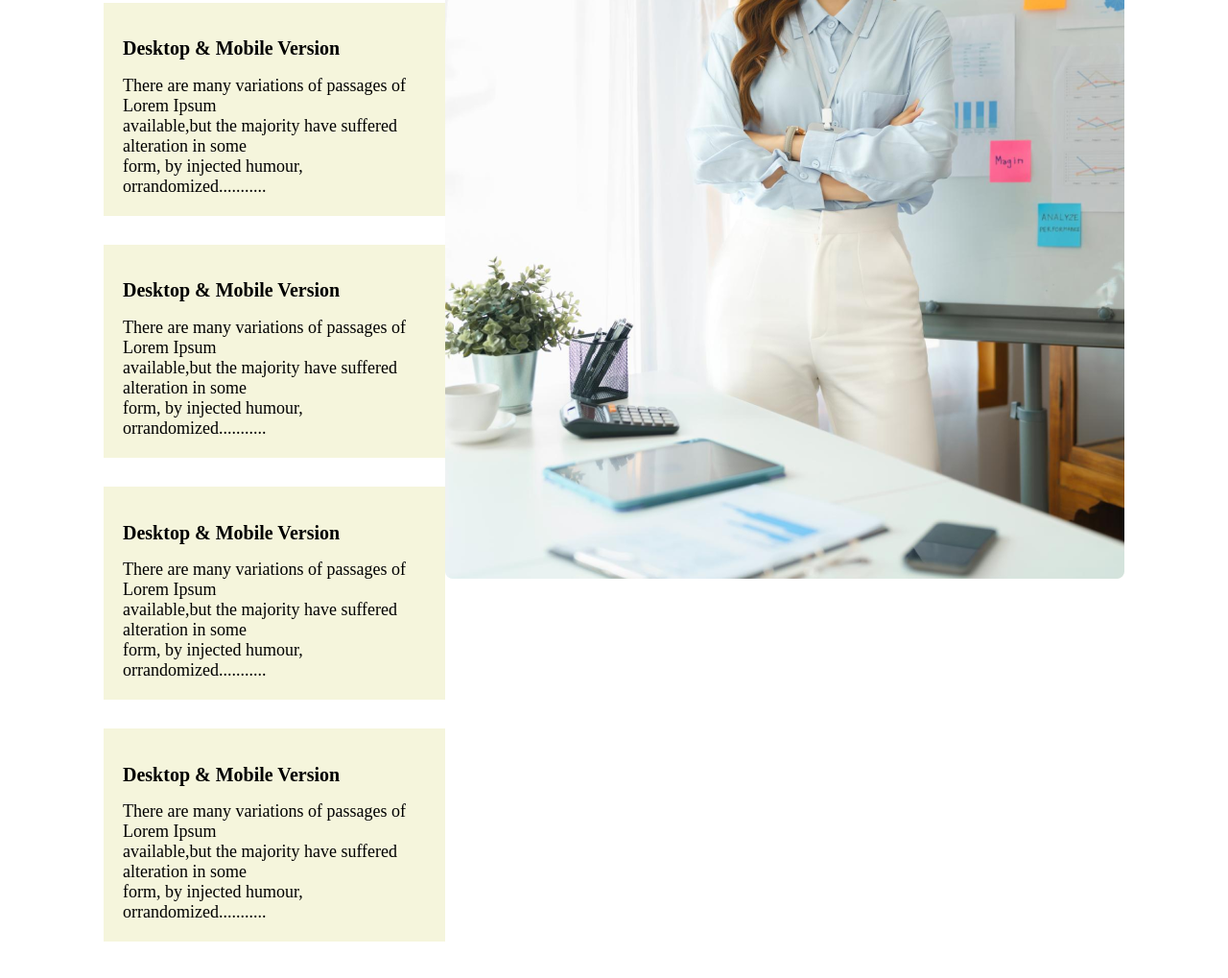
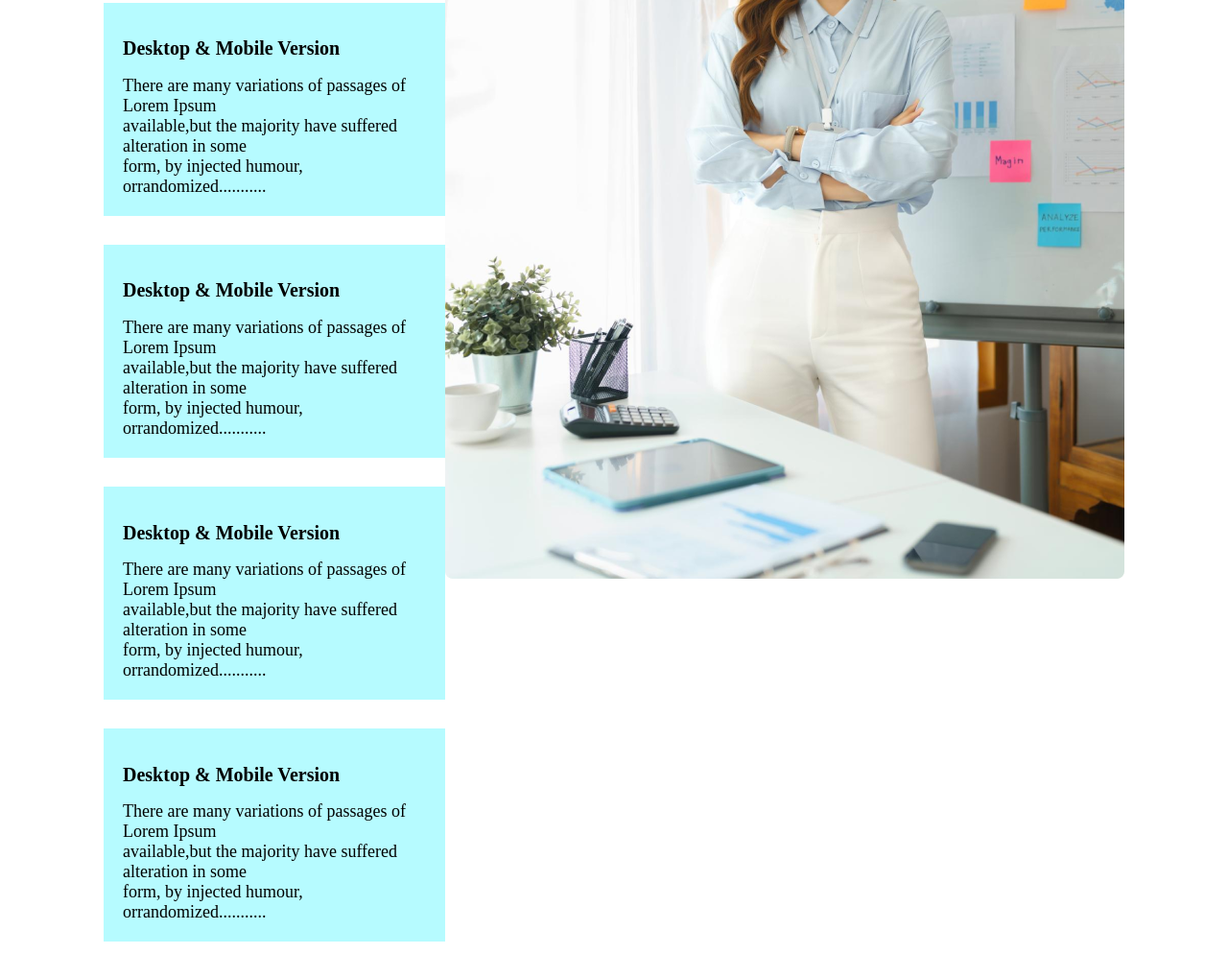
Before and after one commit to MursalinDevOps/assignment-2, a plain HTML site: page index.html in a window 1280 px wide. Shown: the part 2813-3832 px from the top of the page at 96% size. Drawn offline with Linux system fonts and the light colour scheme.

Commit message:
backgroubd-color-changed

```diff
--- a/styles/style.css
+++ b/styles/style.css
@@ -8,7 +8,7 @@
 }
 
 header {
-    background-color: beige;
+    background-color:#b6fbff;
     padding-bottom: 70px;
 }
 
@@ -128,25 +128,25 @@ header {
 
 .sub-title-1 {
     font-size: 20px;
-    background-color: beige;
+    background-color: #b6fbff;
     padding: 20px;
 }
 
 .sub-title-2 {
     font-size: 20px;
-    background-color: beige;
+    background-color: #b6fbff;
     padding: 20px;
 }
 
 .sub-title-3{
     font-size: 20px;
-    background-color: beige;
+    background-color: #b6fbff;
     padding: 20px;
 }
 
 .sub-title-4 {
     font-size: 20px;
-    background-color: beige;
+    background-color: #b6fbff;
     padding: 20px;
 }
 
```
